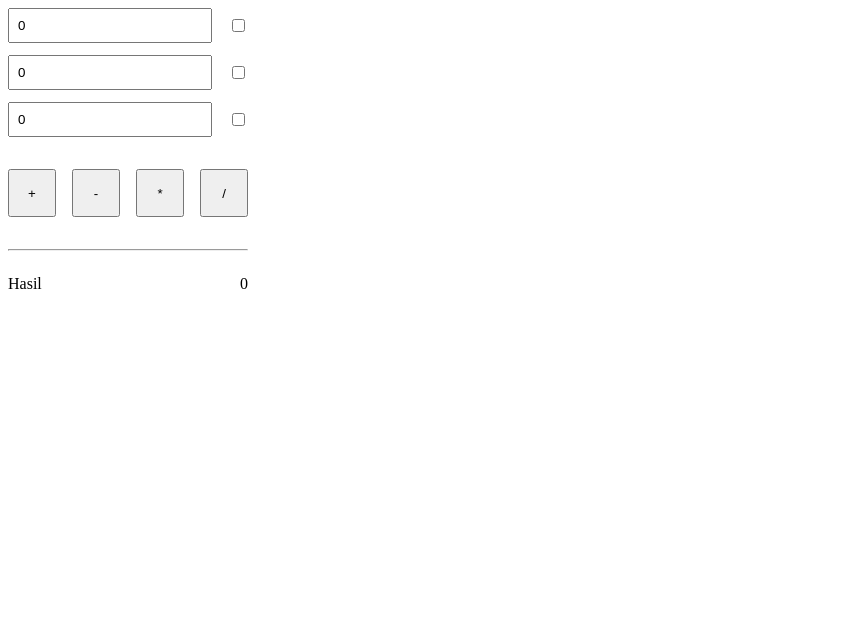
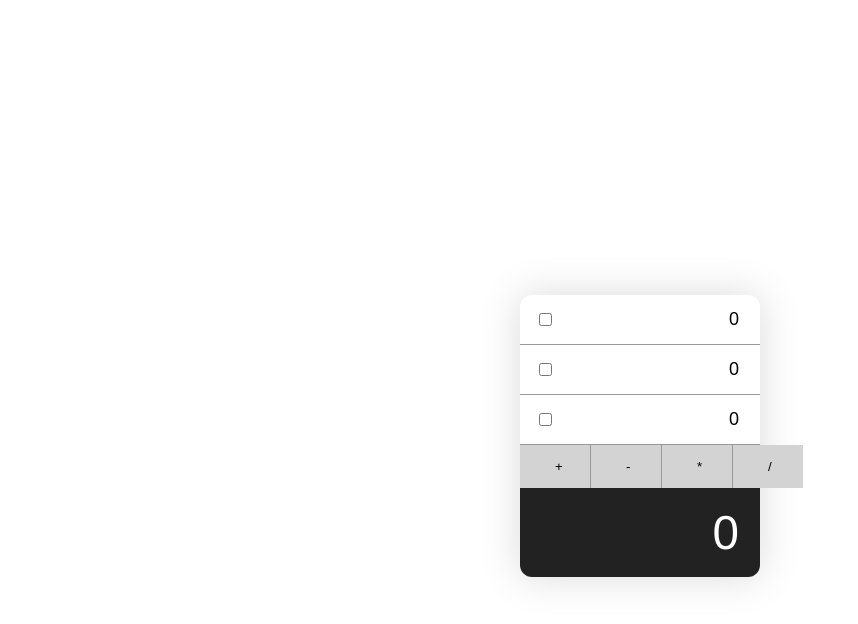
Before and after one commit to jprumekso/calculator, a Vue app: page / in a window 1280 px wide. Shown: the top 624 px of the page, without its empty margins (0-858 px from the left). Built offline with nearby package versions, Linux system fonts and the light colour scheme.

Commit message:
add style

```diff
--- a/src/components/Calculator.vue
+++ b/src/components/Calculator.vue
@@ -1,34 +1,35 @@
 <template>
-  <!-- Input -->
-  <div v-for="input in inputs" :key="input.id" class="input-group">
+  <div class="calculator">
+    <div class="calculator-input-group">
+      <div
+        v-for="input in inputs"
+        :key="input.id"
+        class="calculator-input-item"
+      >
+        <div style="width: 25%; display: flex; justify-content: center">
+          <input v-model="input.isActive" type="checkbox" />
+        </div>
         <input
           @focus="$event.target.select()"
           v-model.number="input.value"
-      class="form-control me-3"
           type="number"
         />
-    <input v-model="input.isActive" type="checkbox" />
       </div>
-
-  <!-- Operator -->
-  <div class="operator-group">
+    </div>
+    <div class="calculator-keys">
       <button
         v-for="operation in operations"
         :key="operation.name"
         @click="calculateResult(operation.name)"
-      class="operator-btn"
+        :class="{ 'is-active': selectedOperation === operation.name }"
       >
         {{ operation.sign }}
       </button>
     </div>
-
-  <hr />
-
+    <div class="calculator-display">
       <p class="error-message" v-if="hasError">{{ errorMessage }}</p>
-
-  <div class="result-box">
-    <p>Hasil</p>
-    <p>{{ calcResult }}</p>
+      <span v-if="!hasError">{{ result }}</span>
+    </div>
   </div>
 </template>
 
@@ -78,14 +79,13 @@ export default {
       selectedOperation: '',
 
       hasError: false,
-      errorMessage: 'Err: Two active inputs required.',
+      errorMessage: 'Error: At least two active inputs required.',
 
       result: 0,
     };
   },
 
   computed: {
-
     calculatedInputs() {
       return this.inputs.filter((input) => input.isActive).map((input) => input.value);
     },
@@ -113,9 +113,6 @@ export default {
         ? this.calculatedInputs.reduce((acc, input) => acc * input)
         : 0;
     },
-    calcResult() {
-      return this.selectedOperation ? this[this.selectedOperation] : 0;
-    },
 
   },
 
@@ -136,34 +133,101 @@ export default {
 </script>
 
 <style>
-  .input-group {
-    display: flex;
-    margin-bottom: 0.75rem;
+  input,
+  button {
+    border: 0;
+    border-radius: 0;
+    background-color: transparent;
+    outline: none;
   }
 
-  .input-group .form-control {
-    width: 100%;
-    padding: 0.5rem;
+  :root {
+    font-family: Helvetica, Arial, sans-serif;
   }
 
-  .operator-group {
-    display: flex;
-    justify-content: space-between;
-    margin-top: 2rem;
-    margin-bottom: 2rem;
+  html {
+    box-sizing: border-box;
+    font-size: 175%;
+    font-weight: 300;
+    line-height: 1.3;
   }
 
-  .operator-btn {
-    width: 3rem;
-    height: 3rem;
+  body {
+    align-items: center;
+    display: flex;
+    height: 100vh;
+    justify-content: center;
   }
 
-  .result-box {
-    display: flex;
-    justify-content: space-between;
+  input[type="number"] {
+    -webkit-appearance: textfield;
+    -moz-appearance: textfield;
+    appearance: textfield;
+  }
+  input[type="number"]::-webkit-inner-spin-button,
+  input[type="number"]::-webkit-outer-spin-button {
+    -webkit-appearance: none;
   }
 
-  .me-3 {
-    margin-right: 1rem;
+  .calculator {
+    border-radius: 12px;
+    box-shadow: 0 0 40px rgba(0, 0, 0, 0.15);
+    margin-left: auto;
+    margin-right: auto;
+    margin-top: 2rem;
+    max-width: 15rem;
+  }
+
+  .calculator-input-item {
+    display: flex;
+    border-bottom: 1px solid #999;
+  }
+
+  .calculator-input-item input[type="checkbox"] {
+    padding: 0.5rem 0.75rem;
+  }
+
+  .calculator-input-item input[type="number"] {
+    font-size: 18px;
+    text-align: right;
+    padding: 0.5rem 0.75rem;
+    width: 75%;
+  }
+
+  .calculator-display {
+    background-color: #222222;
+    color: #fff;
+    font-size: 1.7rem;
+    padding: 0.5rem 0.75rem;
+    text-align: right;
+    border-bottom-right-radius: 12px;
+    border-bottom-left-radius: 12px;
+  }
+
+  .calculator-display .error-message {
+    font-size: 15px;
+    color: rgb(251, 104, 104);
+  }
+
+  .calculator-keys {
+    background-color: #999;
+    display: flex;
+    grid-gap: 1px;
+  }
+
+  .calculator-keys > *:hover {
+    opacity: 0.8;
+  }
+
+  .calculator-keys > *.is-active {
+    opacity: 0.7;
+  }
+
+  .calculator-keys > * {
+    background-color: rgb(212, 211, 211);
+    padding: 0.5rem 1.25rem;
+    position: relative;
+    text-align: center;
+    width: 25%;
   }
 </style>
```
Lines whose indentation alone changed are shown as unchanged.
